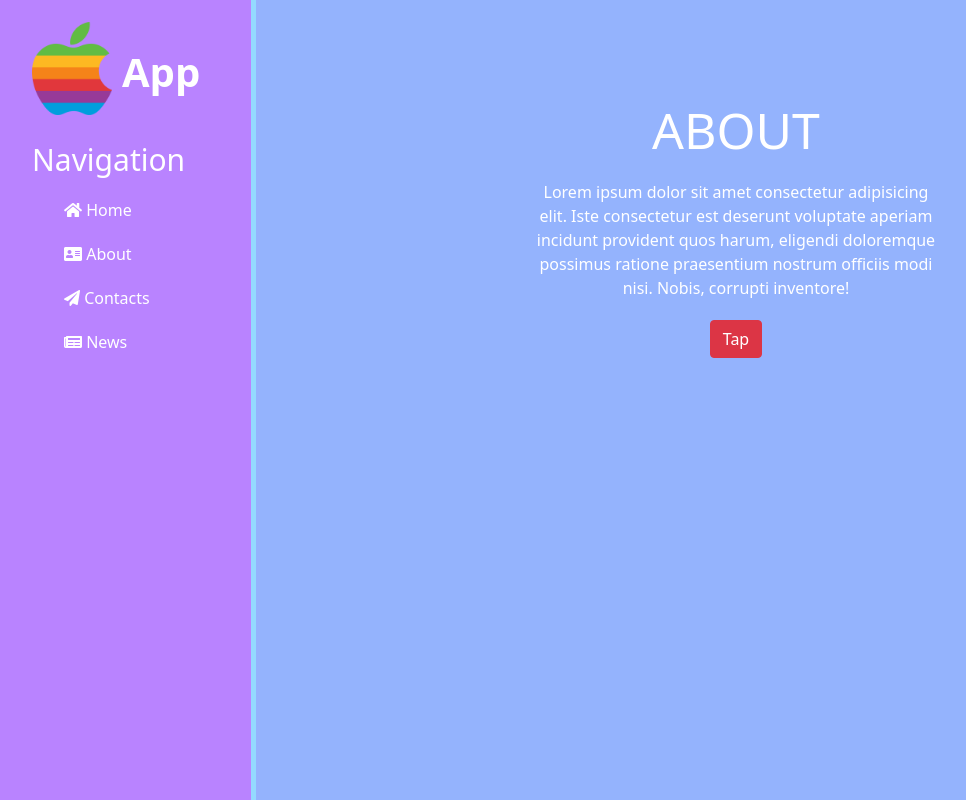
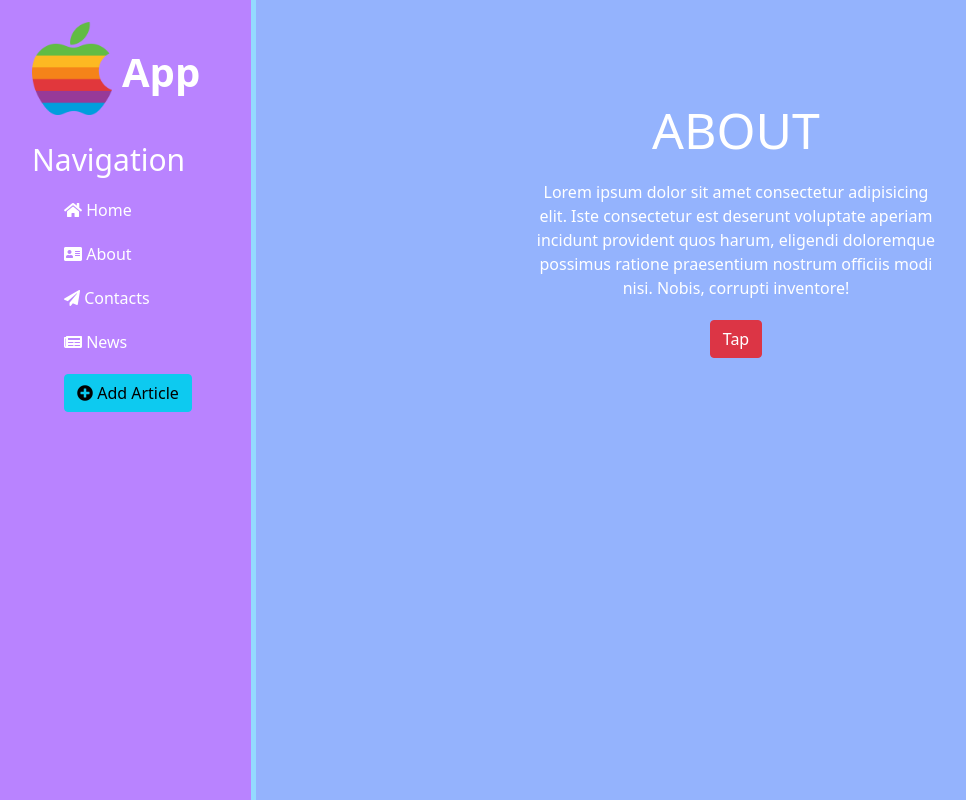
Before and after one commit to zhekazuev/itproger-learning-django, a Django app: page /about in a window 1280 px wide. Shown: the whole page, without its empty margins (0-966 px from the left). Run offline with Django 3.2, Linux system fonts and the light colour scheme; some libraries are stand-ins or nearby versions.

Commit message:
add route for creating articles

```diff
--- a/src/main/templates/main/layout.html
+++ b/src/main/templates/main/layout.html
@@ -20,6 +20,7 @@
             <a href="{% url 'about' %}"><li><i class="fas fa-address-card"></i> About</li></a>
             <a href="{% url 'contacts' %}"><li><i class="fas fa-paper-plane"></i> Contacts</li></a>
             <a href="{% url 'news_home' %}"><li><i class="fas fa-newspaper"></i> News</li></a>
+            <a href="{% url 'create' %}"><li><button class="btn btn-info"><i class="fas fa-plus-circle"></i> Add Article</li></a>
         </ul>
     </aside>
     <main>
```
